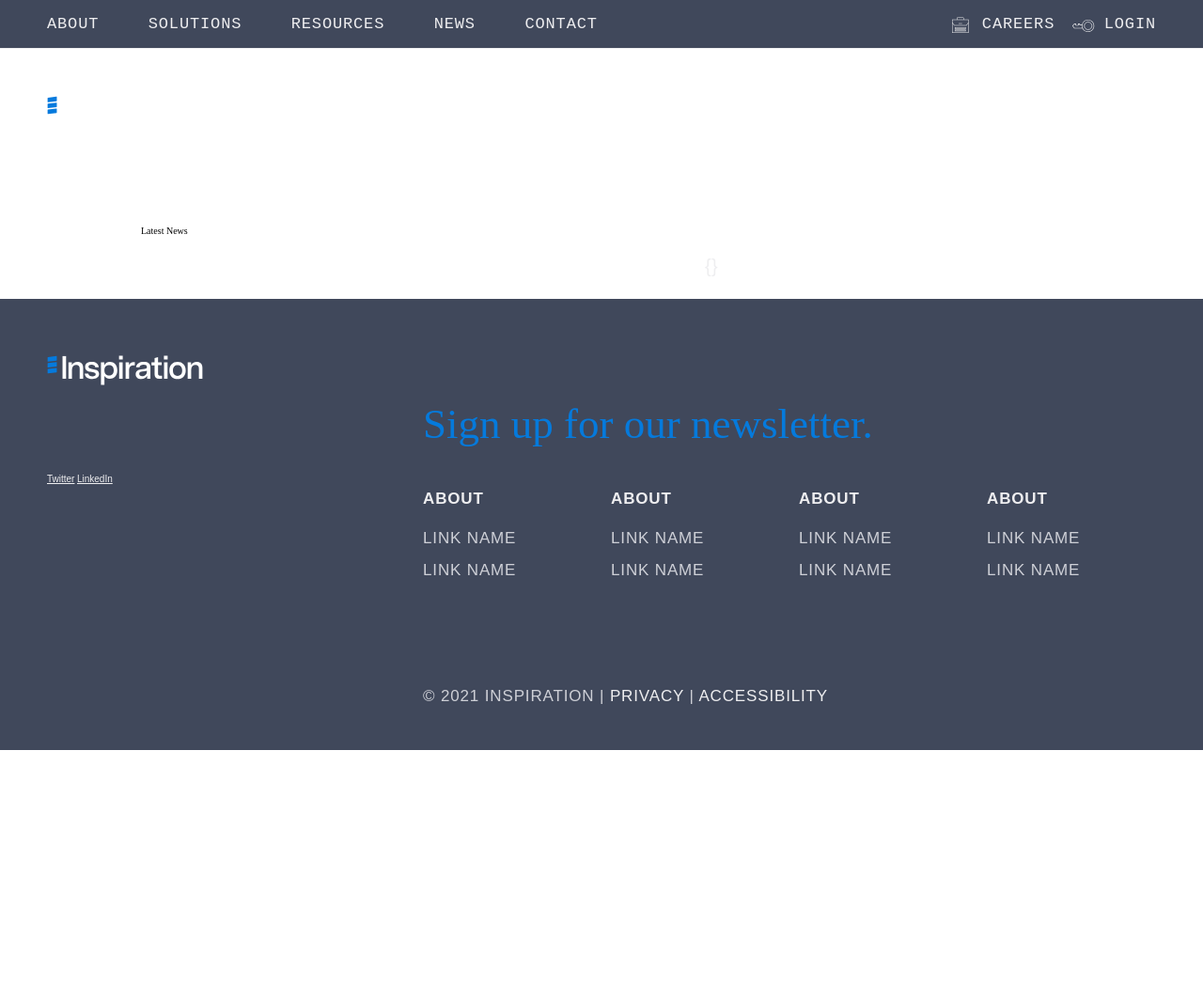
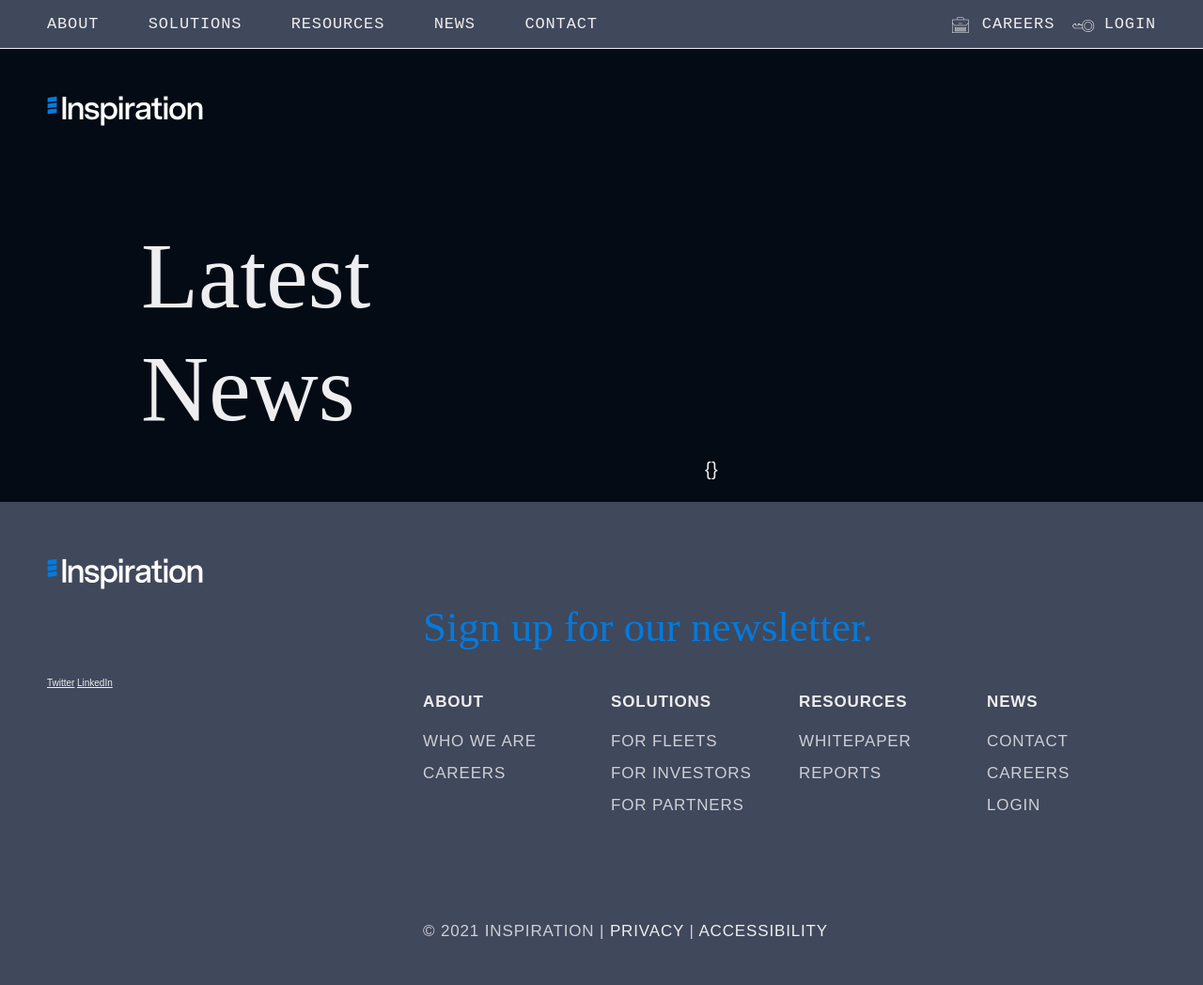
Before and after one commit to Mangrove-Web-Development/inspiration, a Jekyll site: the page built from news/index.html, in a window 1280 px wide. Shown: the whole page at 94% size. Built offline with Jekyll 4.4.1, drawn with Linux system fonts in a browser that asks for light colours; the list of posts is cut into pages by our own code; before the commit the page ends 900 px from its top, so only the background shows below that.

Commit message:
quick styles + quick footer names

```diff
--- a/_includes/footer.html
+++ b/_includes/footer.html
@@ -17,29 +17,31 @@
             <h2>
                 <a href="/">About</a>
             </h2>
-            <a href="/">Link name</a>
-            <a href="/">Link name</a>
+            <a href="/">Who we are</a>
+            <a href="/">Careers</a>
         </div>
         <div class="col-4-to-7">
             <h2>
-                <a href="/">About</a>
+                <a href="/">Solutions</a>
             </h2>
-            <a href="/">Link name</a>
-            <a href="/">Link name</a>
+            <a href="/">For fleets</a>
+            <a href="/">For investors</a>
+            <a href="/">For partners</a>
         </div>
         <div class="col-7-to-10">
             <h2>
-                <a href="/">About</a>
+                <a href="/">Resources</a>
             </h2>
-            <a href="/">Link name</a>
-            <a href="/">Link name</a>
+            <a href="/">Whitepaper</a>
+            <a href="/">Reports</a>
         </div>
         <div class="col-10-to-13">
             <h2>
-                <a href="/">About</a>
+                <a href="/news">News</a>
             </h2>
-            <a href="/">Link name</a>
-            <a href="/">Link name</a>
+            <a href="/contact">Contact</a>
+            <a href="/">Careers</a>
+            <a href="/">Login</a>
         </div>
     </nav>
 
--- a/_layouts/archive.html
+++ b/_layouts/archive.html
@@ -2,7 +2,7 @@
 
 <main data-barba="container" data-barba-namespace="archive">
 	<div class="wo page-heading">
-		<h1 class="col-2-to-7 editable">
+		<h1 class="col-2-to-7 h1 editable">
 			Latest {{ page.title }}
 		</h1>
 	</div>
--- a/_layouts/page.html
+++ b/_layouts/page.html
@@ -1,6 +1,8 @@
 {% include head.html %}
 
 <main data-barba="container" data-barba-namespace="page">
+
+    <h1 class="col-2-to-7 h1 editable">{{ page.title }}</h1>
 
     {% for block in page.page_blocks %}
         {% case block._id %}
--- a/assets/css/main.scss
+++ b/assets/css/main.scss
@@ -59,6 +59,7 @@ $redPastel: #FFB6CB;
 $offWhite: #EEEEF0;
 $grey: #CED0D7;
 $darkGrey: #ADB3BE;
+$offBlack: #040B15;
 
 // easings
 $easing: cubic-bezier(0.83, 0, 0.17, 1);
@@ -135,6 +136,9 @@ checkbox,
     font-style: normal;
     line-height: 1;
     text-align: left;
+}
+.page-news{
+    background-color: $offBlack;
 }
 
 .pv {
```
